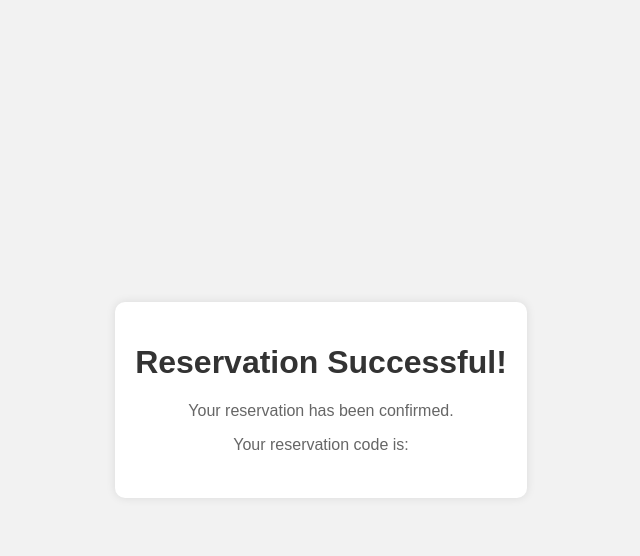
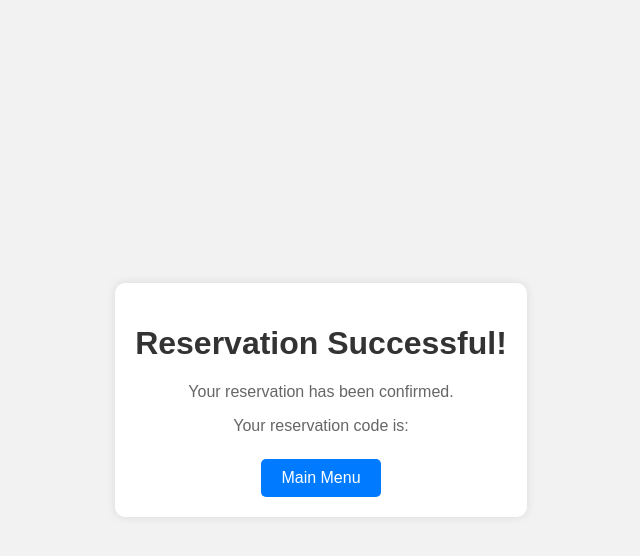
Before and after one commit to keysor/Scrum6_Final_Project, a Flask app: template templates/reservation_success.html in a window 1280 px wide. Shown: the top 556 px of the page, without its empty margins (319-959 px from the left). Run offline with Flask 3, Linux system fonts and the light colour scheme; the template is opened without the code that fills it, so the values that code supplies are empty.

Commit message:
added main menu buttons

```diff
--- a/templates/reservation_success.html
+++ b/templates/reservation_success.html
@@ -34,6 +34,26 @@
             color: #007bff;
             margin-top: 20px;
         }
+
+        button {
+            background-color: #007bff;
+            color: #fff;
+            border: none;
+            padding: 10px 20px;
+            text-align: center;
+            text-decoration: none;
+            display: inline-block;
+            font-size: 16px;
+            cursor: pointer;
+            border-radius: 5px;
+        }
+        button:hover {
+            background-color: #0056b3;
+        }
+
+        .back-button{
+            margin-top: 10px;
+        }
     </style>
 </head>
 <body>
@@ -42,6 +62,10 @@
         <p>Your reservation has been confirmed.</p>
         <p>Your reservation code is:</p>
         <p class="reservation-code">{{ reservation_code }}</p>
+        <div class="back-button">
+            <a href="/"><button>Main Menu</button></a>
+        </div>
     </div>
+
 </body>
 </html>
```
Also changed, not shown: templates/admin_login.html (+8 -0 lines), templates/reserve_seat.html (+10 -1 lines), reservations.db.
